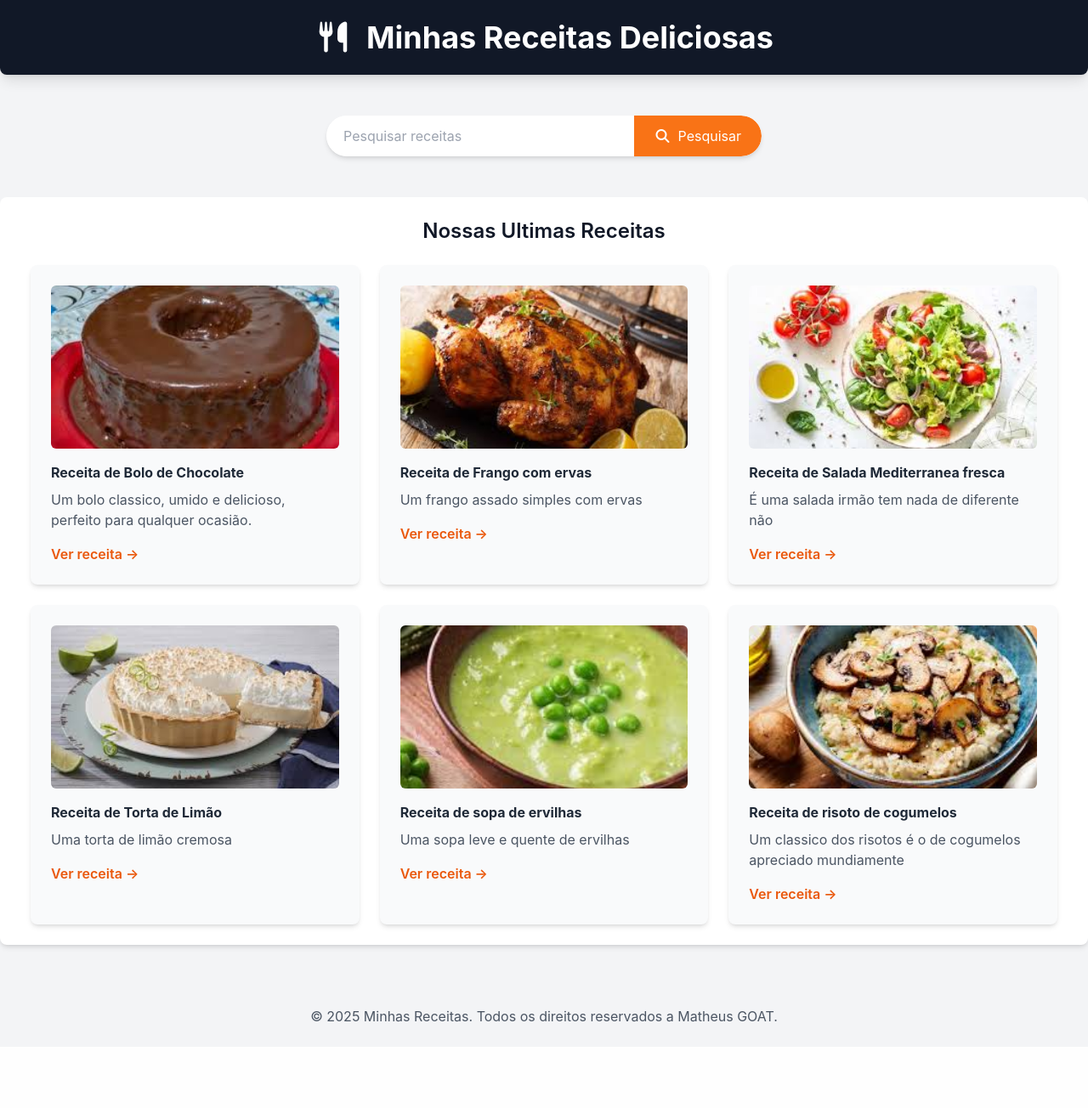
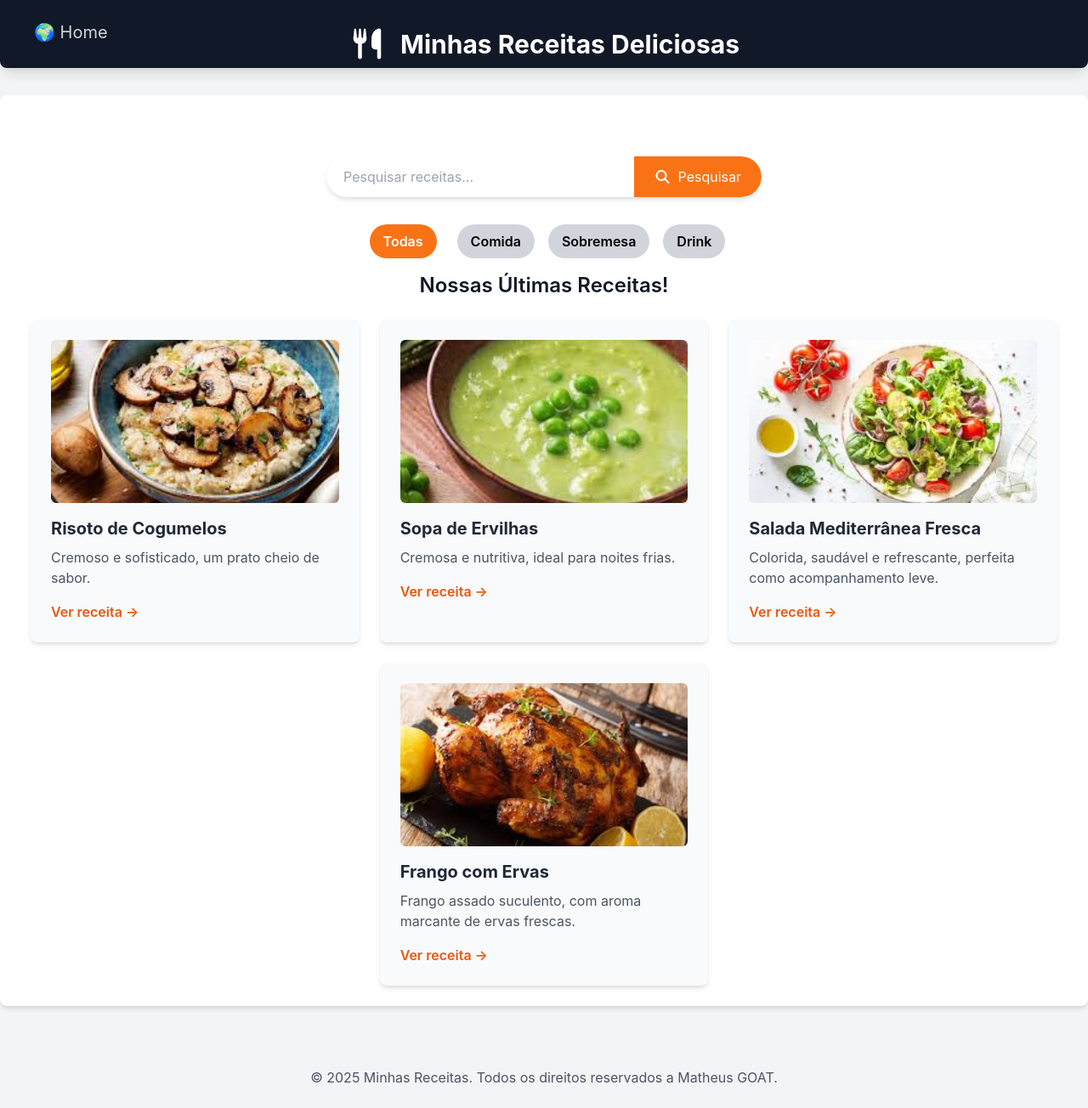
Before and after one commit to Matheus689/Django_receitas, a Django app: page /receitas/?categoria=comida in a window 1280 px wide. Shown: the whole page at 85% size. Before the commit the page ends 1203 px from the top, so only its background shows below. Run offline with Django 5.2, Linux system fonts and the light colour scheme; data comes from the database, SQL or seed files in the repository; both versions use the stored data as it was after the commit; some libraries are stand-ins or nearby versions.

Commit message:
tá funfando, criado sobre nós, drink e comida

```diff
--- a/projeto/settings.py
+++ b/projeto/settings.py
@@ -20,7 +20,7 @@ BASE_DIR = Path(__file__).resolve().parent.parent
 # See https://docs.djangoproject.com/en/5.2/howto/deployment/checklist/
 
 # SECURITY WARNING: keep the secret key used in production secret!
-SECRET_KEY = 'django-insecure--^=m-py^98(n8mh!u@elbls5fccezh4b*1tntrm&q0n*_t#d)1'
+SECRET_KEY = 'django-insecure-bfvgug%i)g1y&ykc52yt+lsky&mkzrd*f(n9vab=@m%_4a)hf@'
 
 # SECURITY WARNING: don't run with debug turned on in production!
 DEBUG = True
@@ -123,6 +123,8 @@ STATIC_URL = 'static/'
 DEFAULT_AUTO_FIELD = 'django.db.models.BigAutoField'
 
 import os
+from pathlib import Path
+BASE_DIR = Path(__file__).resolve().parent.parent
 
 MEDIA_URL = 'media/'
-MEDIA_ROOT = os.path.join(BASE_DIR, 'media')
+MEDIA_ROOT = os.path.join(BASE_DIR, 'media') #cria uma pasta 'media' na raiz do projeto
--- /dev/null
+++ b/receitas/templates/receitas/base.html
@@ -0,0 +1,59 @@
+{% load static %}
+<!DOCTYPE html>
+<html lang="pt-br">
+
+<head>
+    <meta charset="UTF-8">
+    <meta name="viewport" content="width=device-width, initial-scale=1.0">
+    <title>{% block title %}Minhas Receitas{% endblock %}</title>
+    <script src="https://cdn.tailwindcss.com"></script>
+    <!-- Esta tag serve para importar o
+Tailwind CSS na sua página web de forma rápida e prática, direto via CDN (Content
+Delivery Network). -->
+    <link rel="stylesheet" href="https://cdnjs.cloudflare.com/ajax/libs/font-awesome/7.0.0/css/all.min.css"
+        integrity="sha512-DxV+EoADOkOygM4IR9yXP8Sb2qwgidEmeqAEmDKIOfPRQZOWbXCzLC6vjbZyy0vPisbH2SyW27+ddLVCN+OMzQ=="
+        crossorigin="anonymous" referrerpolicy="no-referrer" />
+    <style>
+        body {
+            font-family: 'Inter', sans-serif;
+        }
+    </style>
+</head>
+
+<body class="bg-gray-100 text-gray-900">
+    <!--Este comando HTML e CSS significa que
+a página terá um fundo cinza claro e texto cinza escuro.-->
+    <!-- Cabeçalho da Página -->
+    <header class="bg-gray-900 text-white h-[80px] p-6 shadow-lg rounded-b-lg">
+        <nav class="ml-2 relative z-10 items-center flex space-x-4">
+            <a href="{% url 'home' %}" class="text-gray-300 text-xl hover:text-orange-600 mx-2">
+                🌍 Home</a>
+        </nav>
+        <div class="container mx-auto relative h-fit flex flex-col sm:flex-row items-center justify-center">
+            <!-- Alterado para 'justify-center' para centralizar o conteúdo -->
+            <!-- Agrupamento para o Ícone e Título (Centralizado) -->
+
+            <div class="absolute inset-0 flex items-center justify-center">
+                <div class="flex items-center">
+                    <div class="text-4xl mr-4">
+                        <i class="fas fa-utensils"></i> <!-- Ícone de utensílios (faca e garfo) -->
+                    </div>
+                    <!-- Título da Página -->
+                    <h1 class="text-3xl font-bold text-center sm:text-left">
+                        Minhas Receitas Deliciosas
+                    </h1>
+                </div>
+            </div>
+        </div>
+    </header>
+    <main class="container mx-auto p-6 mt-8 bg-white rounded-lg shadow-md">
+
+        {% block content %}{% endblock %}
+    </main>
+    <!-- Rodapé da página -->
+    <footer class="mt-12 p-6 text-center text-gray-600">
+        <p>&copy; 2025 Minhas Receitas. Todos os direitos reservados a Matheus GOAT.</p>
+    </footer>
+</body>
+
+</html>
--- a/receitas/templates/receitas/home.html
+++ b/receitas/templates/receitas/home.html
@@ -1,113 +1,55 @@
-{% load static%}
-<!DOCTYPE html>
-<html lang="pt-br">
-
-<head>
-    <meta charset="UTF-8">
-    <meta name="viewport" content="width=device-width, initial-scale=1.0">
-    <title>Minhas Receitas</title>
-    <script src="https://cdn.tailwindcss.com"></script>
-    <!-- Esta tag serve para importar o
-Tailwind CSS na sua página web de forma rápida e prática, direto via CDN (Content
-Delivery Network). -->
-<link rel="stylesheet" href="https://cdnjs.cloudflare.com/ajax/libs/font-awesome/7.0.0/css/all.min.css" integrity="sha512-DxV+EoADOkOygM4IR9yXP8Sb2qwgidEmeqAEmDKIOfPRQZOWbXCzLC6vjbZyy0vPisbH2SyW27+ddLVCN+OMzQ==" crossorigin="anonymous" referrerpolicy="no-referrer" />
-    <style>
-        body {
-            font-family: 'Inter', sans-serif;
-        }
-    </style>
-</head>
-
-<body class="bg-gray-100 text-gray-900">
 <!--Este comando HTML e CSS significa que
 a página terá um fundo cinza claro e texto cinza escuro.-->
 <!-- Cabeçalho da Página -->
-    <header class="bg-gray-900 text-white p-6 shadow-lg rounded-b-lg">
-        <div class="container mx-auto flex flex-col sm:flex-row items-center justify-center">
-            <!-- Alterado para 'justify-center' para centralizar o conteúdo -->
-            <!-- Agrupamento para o Ícone e Título (Centralizado) -->
-            <div class="flex items-center mb-4 sm:mb-0">
-                <div class="text-4xl mr-4">
-                    <i class="fas fa-utensils"></i> <!-- Ícone de utensílios (faca e garfo) -->
+{% extends "receitas/base.html"%}
+{% block title %}Home - Minhas Receitas{% endblock %}
 
-                </div>
-                <!-- Título da Página -->
-                 <h1 class="text-4xl font-bold text-center sm:text-left">
-                    Minhas Receitas Deliciosas
-                 </h1>
-            </div>
-            <nav class="mt-4 sm:mt-0">
+{% block content %}
 
-            </nav>
-        </div>
-    </header>
 <section class="container mx-auto mt-8 p-4 flex justify-center">
-        <form method="get" action="{% url 'pesquisar_receitas' %}"class="w-full max-w-lg flex bg-white rounded-full shadow-md overflow-hidden">
-                <input type="text"
-                name="q"
-                placeholder="Pesquisar receitas"
-                class="flex-grow p-3 text-gray-700 focus:outline-none fokus:ring-2 focus:ring-orange-500 rounded-l-full pl-5">
-
+    <form method="get" action="{% url 'pesquisar_receitas' %}"
+        class="w-full max-w-lg flex bg-white rounded-full shadow-md overflow-hidden">
+        <input type="text" name="q" placeholder="Pesquisar receitas..."
+            class="flex-grow p-3 text-gray-700 focus:outline-none focus:ring-2 focus:ring-orange-500 rounded-l-full pl-5">
         <button type="submit"
             class="bg-orange-500 hover:bg-orange-600 text-white p-3 px-6 rounded-r-full transition duration-300 ease-in-out flex items-center justify-center">
             <i class="fas fa-search mr-2"></i> Pesquisar
         </button>
     </form>
-       </div>
 </section>
-    <main class="container mx-auto p-6 mt-8 bg-white rounded-lg shadow-md">
-        <h2 class="text-2xl font-semibold mb-6 text-center"> Nossas Ultimas Receitas</h2>
+<nav class="relative justify-center my-4 z-10 flex space-x-4">
+    <a href="{% url 'home' %}" class="text-white mx-2 px-4 py-2 rounded-full bg-orange-500 font-semibold">Todas</a>
+    <a href="{% url 'home' %}?categoria=comida" class="text-black hover:text-orange-600 mx-2 px-4 py-2 rounded-full bg-gray-300 font-semibold">Comida</a>
+    <a href="{% url 'home' %}?categoria=sobremesa"
+        class="text-black hover:text-orange-600 mx-2 px-4 py-2 rounded-full bg-gray-300 font-semibold">Sobremesa</a>
+    <a href="{% url 'home' %}?categoria=drink" class="text-black hover:text-orange-600 mx-2 px-4 py-2 rounded-full bg-gray-300 font-semibold">Drink</a>
+</nav>
+<!-- <main class="container mx-auto p-6 mt-8 bg-white rounded-lg shadow-md"> -->
+    <h2 class="text-2xl font-semibold mb-6 text-center">
+        Nossas Últimas Receitas!
+    </h2>
+    <!-- Container Flexível para as Receitas -->
     <div class="flex flex-wrap justify-center gap-6">
+        <!-- Receita 1 -->
 
-        <div class="w-full sm:w-[calc(50%-1.5rem)] lg:w-[calc(33.333%-1.5rem)] bg-gray-50 p-6 rounded-lg shadow-md hover:shadow-lg transition-shadow duration-300 ease-in-out">
-            <img src="{% static 'receitas/img/bolochocolate.jfif'%}" alt="[ Imagem de bolo de Chocolate]" class="w-full h-48 object-cover rounded-md mb-4 ">
-            <h3 class="text-x1 font-bold mb-2 text-gray-800"> Receita de Bolo de Chocolate</h3>
-            <p class="text-gray-600 mb-4"> Um bolo classico, umido e delicioso, perfeito para qualquer ocasião.</p>
-                <a href="{% url 'receita_detail' id=1 %}" class="text-orange-600 hover:text-orange-800 font-semibold"> Ver receita &rarr;</a>
+        {% for receita in receitas %}
+        <div
+            class="w-full sm:w-[calc(50%-1.5rem)] lg:w-[calc(33.333%-1.5rem)] bg-gray-50 p-6 rounded-lg shadow-md hover:shadow-lg transition-shadow duration-300 ease-in-out">
+            {% if receita.image %}
+            <img src="{{receita.image.url}}" alt="Imagem de {{receita.title}}"
+                class="w-full h-48 object-cover rounded-md mb-4">
+            {% endif %}
+            <h3 class="text-xl font-bold mb-2 text-gray-800">{{receita.title}}</h3>
+            <p class="text-gray-600 mb-4">{{receita.description | truncatewords:20}}</p>
+            <a href="{% url 'receita_detail' receita.id %}"
+                class="text-orange-600 hover:text-orange-800 font-semibold">Ver receita &rarr;</a>
         </div>
 
-         <div class="w-full sm:w-[calc(50%-1.5rem)] lg:w-[calc(33.333%-1.5rem)] bg-gray-50 p-6 rounded-lg shadow-md hover:shadow-lg transition-shadow duration-300 ease-in-out">
-            <img src="{% static 'receitas/img/frango.jfif'%}" alt="[ Imagem de Frango com ervas]" class="w-full h-48 object-cover rounded-md mb-4">
-            <h3 class="text-x1 font-bold mb-2 text-gray-800"> Receita de Frango com ervas</h3>
-            <p class="text-gray-600 mb-4"> Um frango assado simples com ervas</p>
-                <a href="{% url 'receita_detail' id=2 %}" class="text-orange-600 hover:text-orange-800 font-semibold"> Ver receita &rarr;</a>
+        {% empty %}
+        <p class="text-center text-gray-500 col-span-full">
+            Nenhuma receita encontrada.
+        </p>
+        {% endfor %}
     </div>
-
-            <div class="w-full sm:w-[calc(50%-1.5rem)] lg:w-[calc(33.333%-1.5rem)] bg-gray-50 p-6 rounded-lg shadow-md hover:shadow-lg transition-shadow duration-300 ease-in-out">
-            <img src="{% static 'receitas/img/salada.jfif'%}" alt="[ Imagem de Salada Mediterranea fresca]" class="w-full h-48 object-cover rounded-md mb-4">
-            <h3 class="text-x1 font-bold mb-2 text-gray-800"> Receita de Salada Mediterranea fresca</h3>
-            <p class="text-gray-600 mb-4"> É uma salada irmão tem nada de diferente não</p>
-                <a href="{% url 'receita_detail' id=3 %}" class="text-orange-600 hover:text-orange-800 font-semibold"> Ver receita &rarr;</a>
-        </div>
-
-            <div class="w-full sm:w-[calc(50%-1.5rem)] lg:w-[calc(33.333%-1.5rem)] bg-gray-50 p-6 rounded-lg shadow-md hover:shadow-lg transition-shadow duration-300 ease-in-out">
-            <img src="{% static 'receitas/img/tortodelimão.jfif'%}" alt="[ Imagem de Torta de Limão]" class="w-full h-48 object-cover rounded-md mb-4">
-            <h3 class="text-x1 font-bold mb-2 text-gray-800"> Receita de Torta de Limão</h3>
-            <p class="text-gray-600 mb-4"> Uma torta de limão cremosa</p>
-                <a href="{% url 'receita_detail' id=4 %}" class="text-orange-600 hover:text-orange-800 font-semibold"> Ver receita &rarr;</a>
-        </div>
-
-            <div class="w-full sm:w-[calc(50%-1.5rem)] lg:w-[calc(33.333%-1.5rem)] bg-gray-50 p-6 rounded-lg shadow-md hover:shadow-lg transition-shadow duration-300 ease-in-out">
-            <img src="{% static 'receitas/img/sopa.jfif'%}" alt="[ Imagem de sopa  de ervilhas]" class="w-full h-48 object-cover rounded-md mb-4">
-                <h3 class="text-x1 font-bold mb-2 text-gray-800"> Receita de sopa  de ervilhas</h3>
-            <p class="text-gray-600 mb-4"> Uma sopa leve e quente de ervilhas</p>
-                <a href="{% url 'receita_detail' id=5 %}" class="text-orange-600 hover:text-orange-800 font-semibold"> Ver receita &rarr;</a>
-        </div>
-
-            <div class="w-full sm:w-[calc(50%-1.5rem)] lg:w-[calc(33.333%-1.5rem)] bg-gray-50 p-6 rounded-lg shadow-md hover:shadow-lg transition-shadow duration-300 ease-in-out">
-            <img src="{% static 'receitas/img/cogumelos.jfif'%}" alt="[ Imagem de risoto de cogumelos]" class="w-full h-48 object-cover rounded-md mb-4">
-                <h3 class="text-x1 font-bold mb-2 text-gray-800"> Receita de risoto de cogumelos</h3>
-            <p class="text-gray-600 mb-4"> Um classico dos risotos é o de cogumelos apreciado mundiamente</p>
-                <a href="{% url 'receita_detail' id=6 %}" class="text-orange-600 hover:text-orange-800 font-semibold"> Ver receita &rarr;</a>
-        </div>
-        </div>
-    </main>
-    <!-- Conteúdo principal da página -->
-
-    <!-- Rodapé da página -->
-    <footer class="mt-12 p-6 text-center text-gray-600">
-        <p>&copy; 2025 Minhas Receitas. Todos os direitos reservados a Matheus GOAT.</p>
-    </footer>
-</body>
-
-</html>
+<!-- </main> -->
+{% endblock %}
--- a/receitas/views.py
+++ b/receitas/views.py
@@ -2,28 +2,31 @@ from django.shortcuts import render, get_object_or_404
 from .models import Receita
 
 # receitas/views.py
+def home(request):
+    categoria_slug = request.GET.get('categoria')
+    categorias_choices = [choice[0] for choice in Receita.CATEGORIAS]
+    if categoria_slug:
+        receitas = Receita.objects.filter(categoria=categoria_slug)
+        categoria_selecionada = categoria_slug
+    else:
+        receitas = Receita.objects.all()
+        categoria_selecionada = None
 
-def home(request):
-    return render(request, 'receitas/home.html')
+    return render(request, 'receitas/home.html', {'receitas':receitas, 'categoria': categorias_choices, 'categoria_selecionada': categoria_selecionada})
 
 def receita_detail(request, id):
-
     receita = get_object_or_404(Receita, pk=id)
-    context = {
-        'receita': receita
-    }
-
-    return render(request, 'receitas/receita_detail.html', context)
+    return render(request, 'receitas/receita_detail.html', {'receita': receita})
 
 def pesquisar_receitas(request):
-    query = request.GET.get('q') #pega o que foi digitado na barra de pesquisa
+    query = request.GET.get('q')
     resultados = []
-
     if query:
         resultados = Receita.objects.filter(title__icontains=query)
 
-        context = {
-            'query': query,
-            'resultados': resultados
-        }
-        return render(request, 'receitas/pesquisa.html', context)
+    context = {
+        'query': query,
+        'resultados': resultados,
+    }
+
+    return render(request, 'receitas/pesquisa.html', context)
```
Also changed, not shown: receitas/admin.py (+16 -3 lines), receitas/models.py (+17 -7 lines), receitas/templates/receitas/comida.html (added, +31 -0 lines), receitas/templates/receitas/contato.html (added, +42 -0 lines), receitas/templates/receitas/drink.html (added, +18 -0 lines), receitas/templates/receitas/sobre_nos.html (added, +43 -0 lines), receitas/templates/receitas/sobremesa.html (added, +18 -0 lines), db.sqlite3, manage.py (line endings or trailing spaces), media/receitas/images/43.webp (added), media/receitas/images/ballena.avif (added), media/receitas/images/maracuja.jpg (added), receitas/migrations/0002_receita_categoria_alter_receita_description_and_more.py (added). Lines whose indentation alone changed are shown as unchanged.
